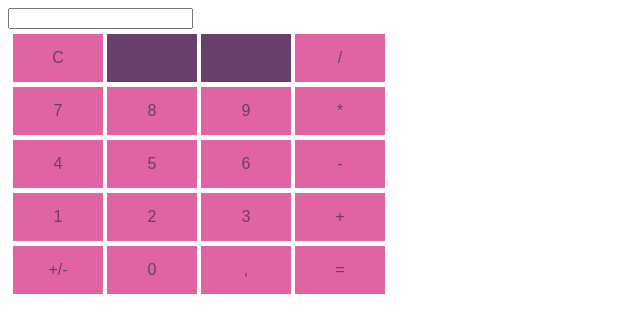
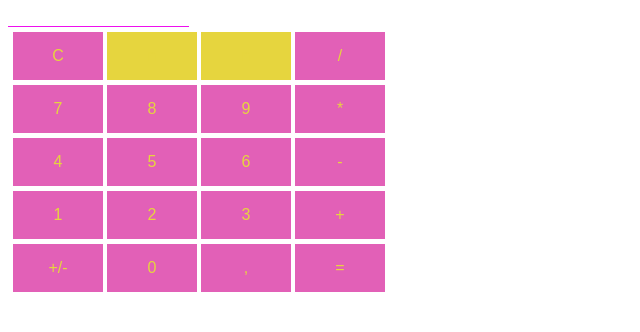
Before and after one commit to Alicja0310/kalkulator, a plain HTML site: page index.html in a window 1280 px wide. Shown: the whole page, without its empty margins (0-640 px from the left). Drawn offline with Linux system fonts and the light colour scheme.

Commit message:
inputShowScore

```diff
--- a/index.html
+++ b/index.html
@@ -10,7 +10,8 @@
 
 
     <div>
-        <input type="text">
+        <input type="text" id="inputShowScore">
+
         <div class="divWithButtons">
             <button class="btn">C</button>
             <button class="btn btn-disabled">n</button>
--- a/style.css
+++ b/style.css
@@ -1,7 +1,7 @@
 .btn {
-    background-color: rgb(226, 99, 162);
+    background-color: rgb(226, 96, 183);
     border: none;
-    color: rgb(103, 63, 107);
+    color: rgb(230, 213, 62);
     padding: 15px 32px;
     text-align: center;
     text-decoration: none;
@@ -18,5 +18,17 @@
 }
 
 .btn-disabled {
-    background-color: rgb(103, 63, 107);
+    background-color: rgb(230, 213, 62);
 }
+
+#inputShowScore {
+    border: none;
+    border-bottom: rgb(238, 15, 238) solid 1px;
+}
+.btn:hover {
+    background-color: skyblue;
+}
+#inputShowScore:focus {
+    outline: none;
+    border-bottom: skyblue solid 1px;
+}
```
